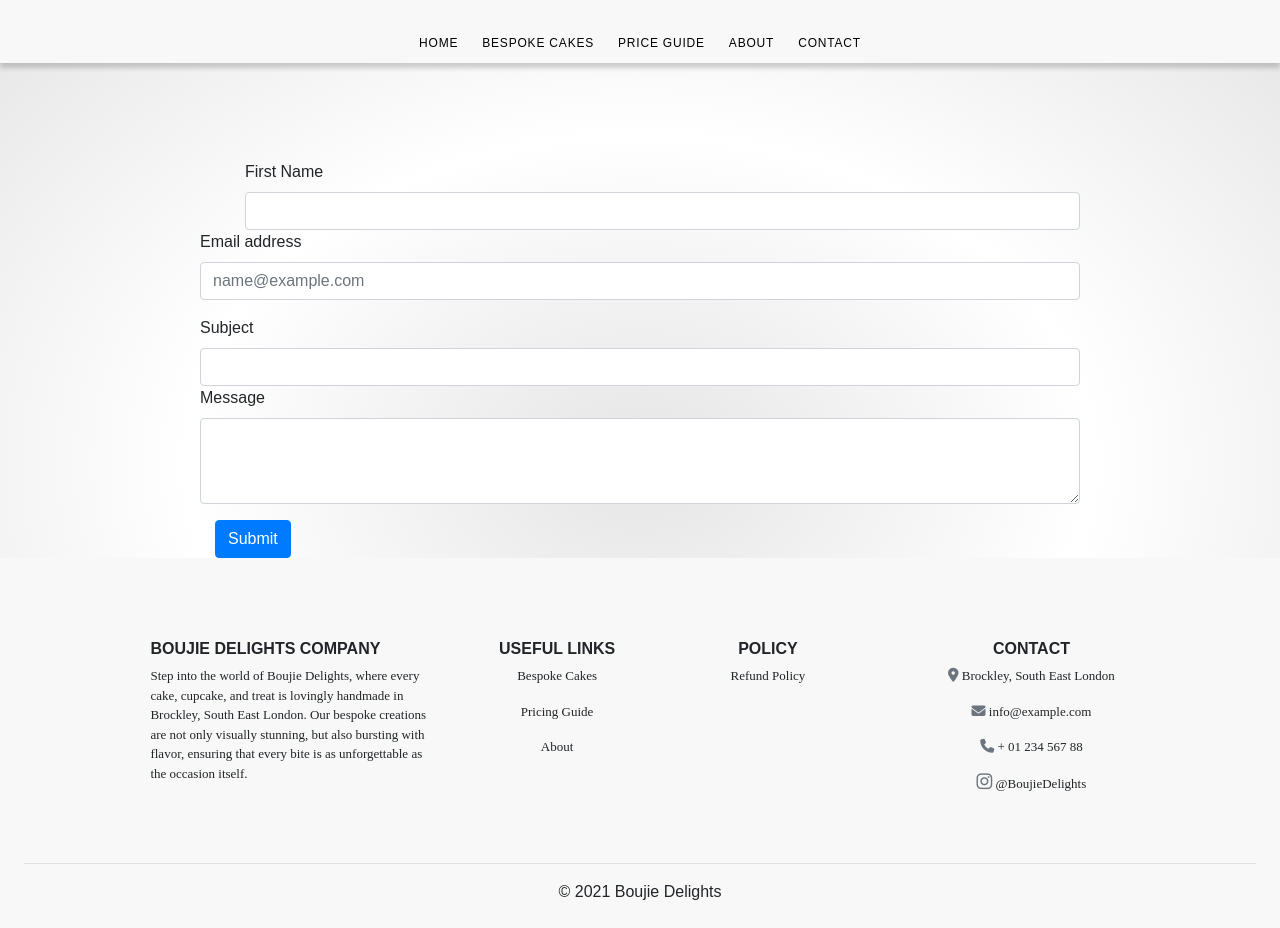
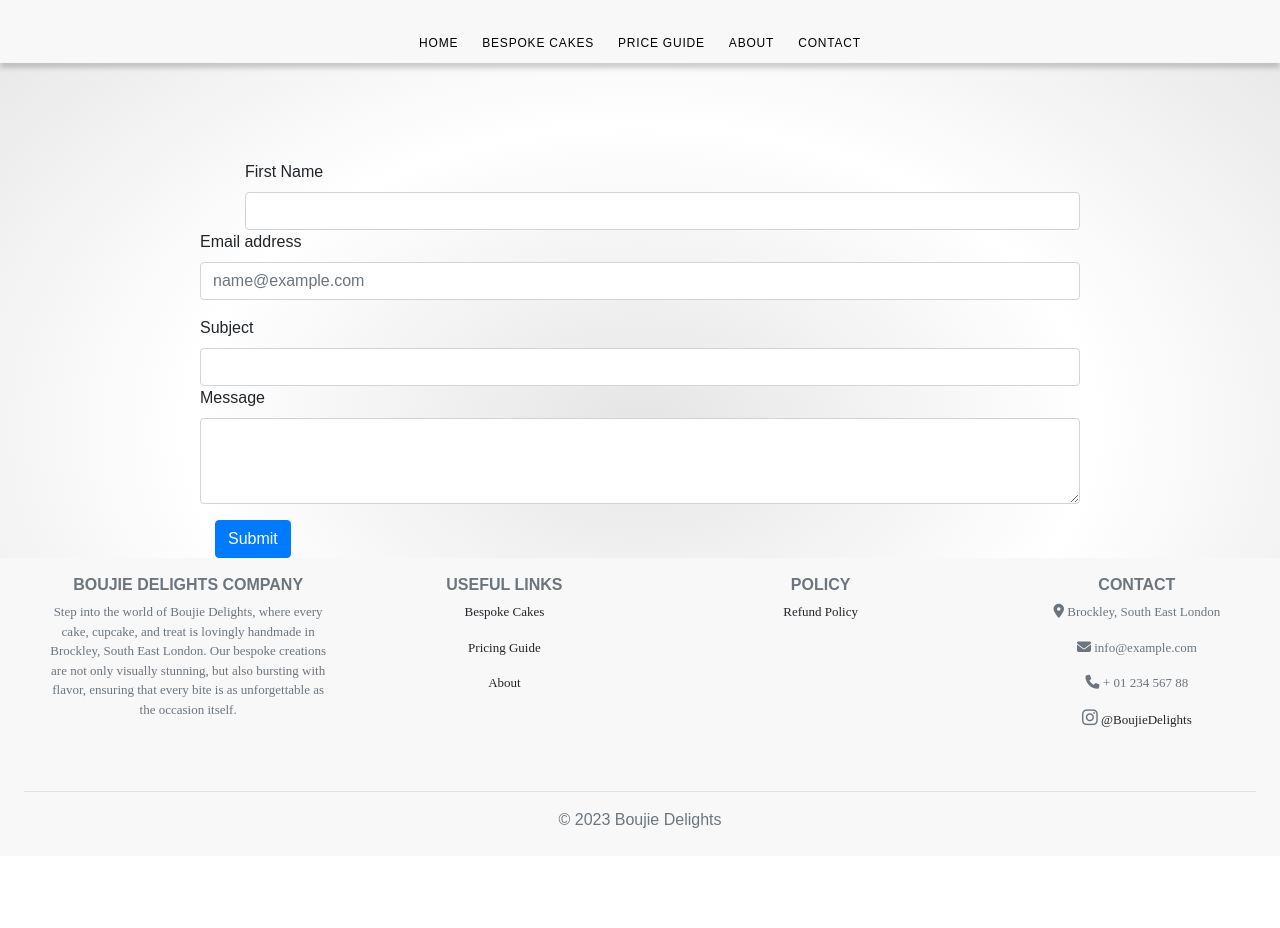
Before and after one commit to tlchambers/the-cake-shop, a React (Create React App) app: page /contact in a window 1280 px wide. After the commit the page ends 856 px from the top, so only its background shows below. Built offline with nearby package versions, Linux system fonts and the light colour scheme; a web font is replaced by a local one.

Commit message:
Footer container experiment column evenly

```diff
--- a/src/components/Footer.js
+++ b/src/components/Footer.js
@@ -6,12 +6,10 @@ function Footer() {
     <>
       <div className="container-fluid no-padding">
         <div className="footer-container">
-          <footer className=".text-lg-start .fixed-bottom">
-            <div className="row .mt-3 .text-left justify-content-center align-items-start">
-              <div className="col-md-3 col-lg-4 col-xl-3 mb-4">
-                <h6 className="sub-heading">
-                  <i className="text-secondary"></i>BOUJIE DELIGHTS COMPANY
-                </h6>
+          <footer className="text-center text-lg-start .bg-white text-muted">
+            <div className="row mt-3 d-flex justify-content-around align-items-start">
+              <div className="col-md-3 col-lg-3 col-xl-3 mb-3 center-text">
+                <h6 className="sub-heading">BOUJIE DELIGHTS COMPANY</h6>
                 <p>
                   Step into the world of Boujie Delights, where every cake,
                   cupcake, and treat is lovingly handmade in Brockley, South
@@ -20,8 +18,7 @@ function Footer() {
                   bite is as unforgettable as the occasion itself.
                 </p>
               </div>
-
-              <div className="col-md-2 col-lg-2 col-xl-2 mb-4 center-text">
+              <div className="col-md-3 col-lg-3 col-xl-3 mb-3 center-text">
                 <h6 className="sub-heading">USEFUL LINKS</h6>
                 <p>
                   <a href="/collections" className="text-reset">
@@ -39,7 +36,7 @@ function Footer() {
                   </a>
                 </p>
               </div>
-              <div className="col-md-3 col-lg-2 col-xl-2 mb-4 center-text">
+              <div className="col-md-3 col-lg-3 col-xl-3 mb-3 center-text">
                 <h6 className="sub-heading">POLICY</h6>
                 <p>
                   <a href="#!" className="text-reset">
@@ -48,7 +45,7 @@ function Footer() {
                 </p>
               </div>
 
-              <div className="col-md-4 col-lg-3 col-xl-3 mb-md-0 mb-4 center-text">
+              <div className="col-md-3 col-lg-3 col-xl-3 mb-md-0 mb-3 center-text">
                 <h6 className="sub-heading">CONTACT</h6>
                 <p>
                   <i className="fas fa-map-marker-alt me-3 text-secondary"></i>{" "}
@@ -75,7 +72,7 @@ function Footer() {
             </div>
 
             <div className="text-center p-4">
-              <hr />© 2021 Boujie Delights
+              <hr />© 2023 Boujie Delights
               {/* <a className="text-reset fw-bold" href="https://mdbootstrap.com/">
               BoujieDelights.com
           </a> */}
```
